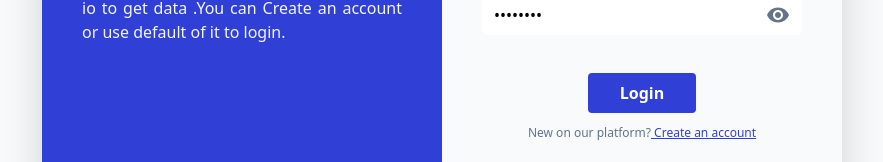
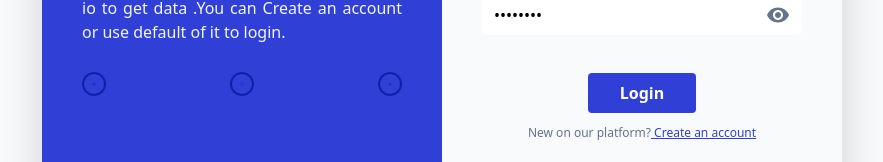
Before and after one commit to niloufar-yousefi/Dashboard-Whit-Next.js, a Next.js app: page / in a window 1280 px wide. Shown: the part 399-561 px from the top of the page, without its empty margins (198-1081 px from the left). Built offline with nearby package versions, Linux system fonts and the light colour scheme; no server answers.

Commit message:
Update page.jsx

```diff
--- a/src/app/page.jsx
+++ b/src/app/page.jsx
@@ -69,7 +69,9 @@ export default function SquareCorners() {
 
               <Grid size={12}  sx={{ height: '40%' }}>
               <div className='flex h-[100px]  justify-between'>
-
+                  <Diversity2TwoToneIcon className='text-[#1020ab] text-7xl border-2 border-[#1020ab] rounded-full p-2' />
+                  <DownloadingTwoToneIcon className='text-[#1020ab]  text-7xl border-2 border-[#1020ab] rounded-full p-2' />
+                  <EqualizerTwoToneIcon className='text-[#1020ab] text-7xl border-2 border-[#1020ab] rounded-full p-2' />
                 </div>
               </Grid>
             </Grid>
```
